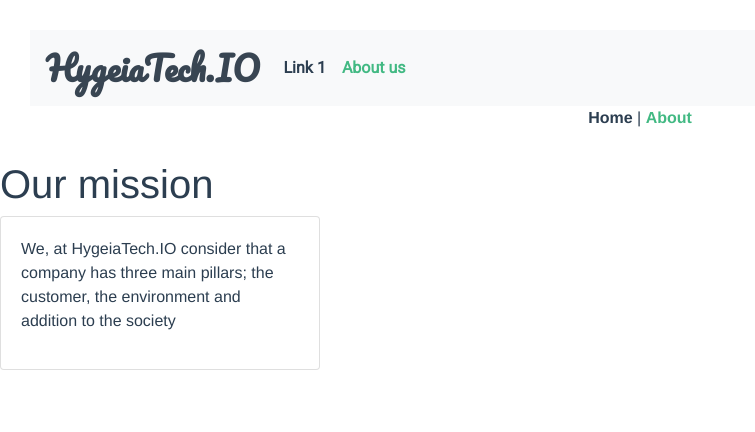
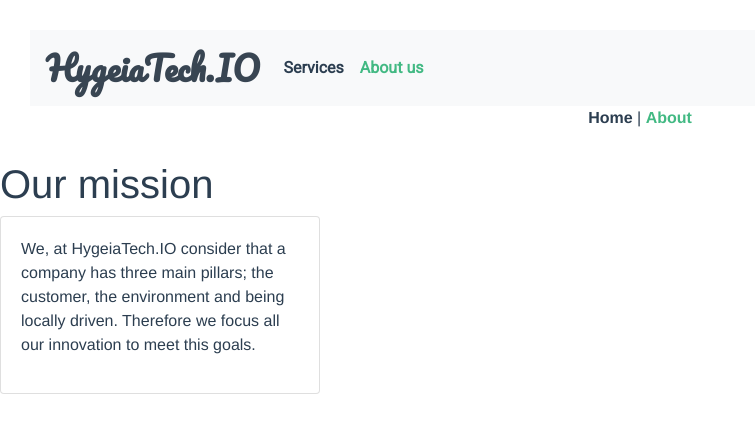
Before and after one commit to Michael-Law/Django-Vuejs-IOT, a Vue app in the folder frontend/: page /#/about in a window 1280 px wide. Shown: the top 432 px of the page, without its empty margins (0-755 px from the left). Built offline with nearby package versions, Linux system fonts and the light colour scheme.

Commit message:
Additions

```diff
--- a/frontend/src/components/navbar.vue
+++ b/frontend/src/components/navbar.vue
@@ -7,7 +7,7 @@
 
       <b-collapse id="navbar-toggle-collapse" is-nav>
         <b-navbar-nav class="mr-auto">
-          <b-nav-item href="#">Link 1</b-nav-item>
+          <b-nav-item href="/">Services</b-nav-item>
           <b-nav-item to="/about">About us</b-nav-item>
         </b-navbar-nav>
       </b-collapse>
--- a/frontend/src/views/About.vue
+++ b/frontend/src/views/About.vue
@@ -5,7 +5,8 @@
     <b-card tag="article" style="max-width: 20rem" class="mb-2">
       <p style="text-align: left">
         We, at HygeiaTech.IO consider that a company has three main pillars; the
-        customer, the environment and addition to the society
+        customer, the environment and being locally driven. Therefore we focus
+        all our innovation to meet this goals.
       </p>
     </b-card>
   </div>
```
